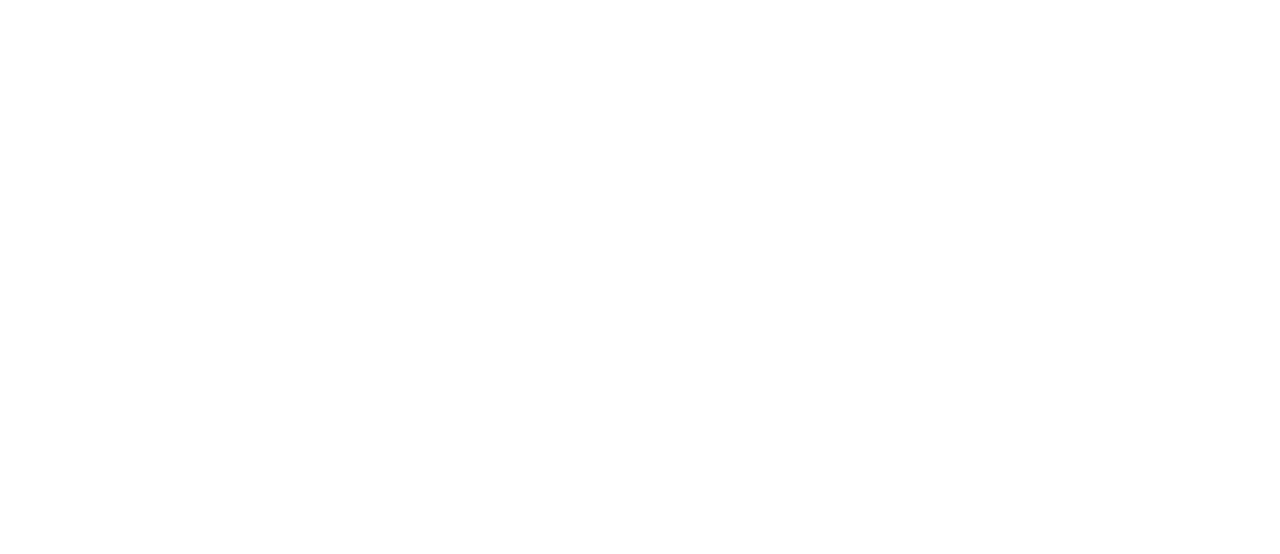
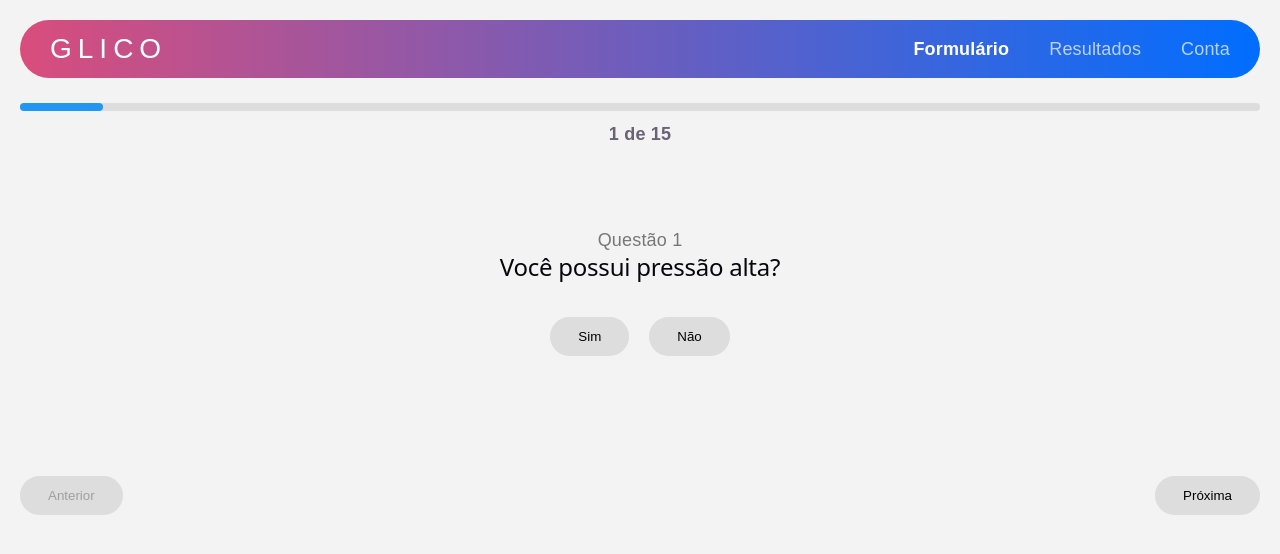
Before and after one commit to guivconB/glico, a React (Vite) app: page /formulario in a window 1280 px wide. Before the commit this address had no page. Shown: the top 554 px of the page. Built offline with nearby package versions, Linux system fonts and the light colour scheme.

Commit message:
criação inicial do formulario

```diff
--- a/src/App.jsx
+++ b/src/App.jsx
@@ -3,6 +3,7 @@
 import Dashboard from './pages/Dashboard';
 import Login from './pages/Login';
 import Resultados from './pages/Resultados';
+import Formulario from './pages/Formulario';
 
 function App() {
   return (
@@ -12,6 +13,7 @@
         <Route path="/login" element={<Login />} />
         <Route path="/dashboard" element={<Dashboard />} />
         <Route path="/resultados" element={<Resultados />} />
+        <Route path="/formulario" element={<Formulario />} />
       </Routes>
     </BrowserRouter>
   )
--- /dev/null
+++ b/src/pages/Formulario.css
@@ -0,0 +1,110 @@
+.formulario-page {
+  min-height: 100vh;
+  background: #f3f3f3;
+  padding: 20px;
+  font-family: sans-serif;
+}
+
+.topo {
+  display: flex;
+  justify-content: space-between;
+  align-items: center;
+  padding: 16px 30px;
+  border-radius: 40px;
+  background: linear-gradient(to right, #d94d7c, #006eff);
+  color: white;
+}
+
+.logo {
+  font-size: 28px;
+  letter-spacing: 6px;
+}
+
+.topo nav {
+  display: flex;
+  gap: 40px;
+}
+
+.topo nav span {
+  opacity: 0.7;
+}
+
+.topo nav .ativo {
+  opacity: 1;
+  font-weight: bold;
+}
+
+.barra-container {
+  width: 100%;
+  height: 8px;
+  background: #ddd;
+  border-radius: 20px;
+  margin: 25px 0 10px;
+}
+
+.barra {
+  height: 100%;
+  background: #2196f3;
+  border-radius: 20px;
+  transition: 0.3s;
+}
+
+.contador {
+  font-weight: bold;
+}
+
+.pergunta-box {
+  text-align: center;
+  margin-top: 80px;
+}
+
+.questao {
+  color: #777;
+}
+
+.pergunta-box h2 {
+  margin-bottom: 35px;
+}
+
+.opcoes {
+  display: flex;
+  justify-content: center;
+  gap: 20px;
+}
+
+.opcoes button,
+.botoes-nav button,
+.escala button {
+  padding: 12px 28px;
+  border: none;
+  border-radius: 20px;
+  background: #ddd;
+  cursor: pointer;
+}
+
+input {
+  padding: 12px;
+  border: none;
+  border-radius: 20px;
+  text-align: center;
+  background: #ddd;
+}
+
+.imc-box {
+  display: flex;
+  justify-content: center;
+  gap: 20px;
+}
+
+.escala {
+  display: flex;
+  align-items: center;
+  justify-content: center;
+  gap: 12px;
+}
+
+.botoes-nav {
+  display: flex;
+  justify-content: space-between;
+  margin-top: 120px;
+}
--- /dev/null
+++ b/src/pages/Formulario.jsx
@@ -0,0 +1,157 @@
+import React, { useState } from "react";
+import "./Formulario.css";
+
+const perguntas = [
+  { tipo: "simnao", texto: "Você possui pressão alta?" },
+  { tipo: "simnao", texto: "Você possui colesterol alto?" },
+  { tipo: "imc", texto: "Insira seu peso e altura" },
+  { tipo: "simnao", texto: "Você fuma?" },
+  { tipo: "simnao", texto: "Pratica atividade física regularmente?" },
+  { tipo: "simnao", texto: "Já teve algum problema cardíaco ou ataque cardíaco?" },
+  { tipo: "simnao", texto: "Você já teve um AVC?" },
+  { tipo: "escala", texto: "Como você avalia a sua saúde?" },
+  { tipo: "numero", texto: "Quantos dias no mês sua saúde mental não foi boa?" },
+  { tipo: "numero", texto: "Quantos dias no mês sua saúde física não foi boa?" },
+  { tipo: "simnao", texto: "Você consome bebida alcoólica com frequência?" },
+  { tipo: "simnao", texto: "Você consome frutas com frequência?" },
+  { tipo: "simnao", texto: "Você consome vegetais com frequência?" },
+  { tipo: "sexo", texto: "Qual é o seu sexo?" },
+  { tipo: "idade", texto: "Quantos anos você tem?" },
+];
+
+export default function Formulario() {
+  const [etapa, setEtapa] = useState(0);
+  const [respostas, setRespostas] = useState({});
+
+  const perguntaAtual = perguntas[etapa];
+  const progresso = ((etapa + 1) / perguntas.length) * 100;
+
+  const salvarResposta = (valor) => {
+    setRespostas({
+      ...respostas,
+      [etapa]: valor,
+    });
+  };
+
+  const proxima = () => {
+    if (etapa < perguntas.length - 1) {
+      setEtapa(etapa + 1);
+    }
+  };
+
+  const anterior = () => {
+    if (etapa > 0) {
+      setEtapa(etapa - 1);
+    }
+  };
+
+  const renderPergunta = () => {
+    switch (perguntaAtual.tipo) {
+      case "simnao":
+        return (
+          <div className="opcoes">
+            <button onClick={() => salvarResposta("Sim")}>Sim</button>
+            <button onClick={() => salvarResposta("Não")}>Não</button>
+          </div>
+        );
+
+      case "numero":
+      case "idade":
+        return (
+          <input
+            type="number"
+            placeholder="Digite aqui"
+            onChange={(e) => salvarResposta(e.target.value)}
+          />
+        );
+
+      case "sexo":
+        return (
+          <div className="opcoes">
+            <button onClick={() => salvarResposta("Masculino")}>Masculino</button>
+            <button onClick={() => salvarResposta("Feminino")}>Feminino</button>
+          </div>
+        );
+
+      case "escala":
+        return (
+          <div className="escala">
+            <span>Boa</span>
+            {[1, 2, 3, 4, 5].map((item) => (
+              <button key={item} onClick={() => salvarResposta(item)}>
+                {item}
+              </button>
+            ))}
+            <span>Ruim</span>
+          </div>
+        );
+
+      case "imc":
+        return (
+          <div className="imc-box">
+            <input
+              type="number"
+              placeholder="Peso"
+              onChange={(e) =>
+                salvarResposta({
+                  ...respostas[etapa],
+                  peso: e.target.value,
+                })
+              }
+            />
+            <input
+              type="number"
+              placeholder="Altura"
+              onChange={(e) =>
+                salvarResposta({
+                  ...respostas[etapa],
+                  altura: e.target.value,
+                })
+              }
+            />
+          </div>
+        );
+
+      default:
+        return null;
+    }
+  };
+
+  return (
+    <div className="formulario-page">
+      <header className="topo">
+        <div className="logo">GLICO</div>
+        <nav>
+          <span className="ativo">Formulário</span>
+          <span>Resultados</span>
+          <span>Conta</span>
+        </nav>
+      </header>
+
+      <div className="barra-container">
+        <div className="barra" style={{ width: `${progresso}%` }} />
+      </div>
+
+      <p className="contador">
+        {etapa + 1} de {perguntas.length}
+      </p>
+
+      <div className="pergunta-box">
+        <p className="questao">Questão {etapa + 1}</p>
+        <h2>{perguntaAtual.texto}</h2>
+
+        {renderPergunta()}
+      </div>
+
+      <div className="botoes-nav">
+        <button onClick={anterior} disabled={etapa === 0}>
+          Anterior
+        </button>
+
+        <button onClick={proxima}>
+          {etapa === perguntas.length - 1 ? "Finalizar" : "Próxima"}
+        </button>
+      </div>
+    </div>
+  );
+}
```
